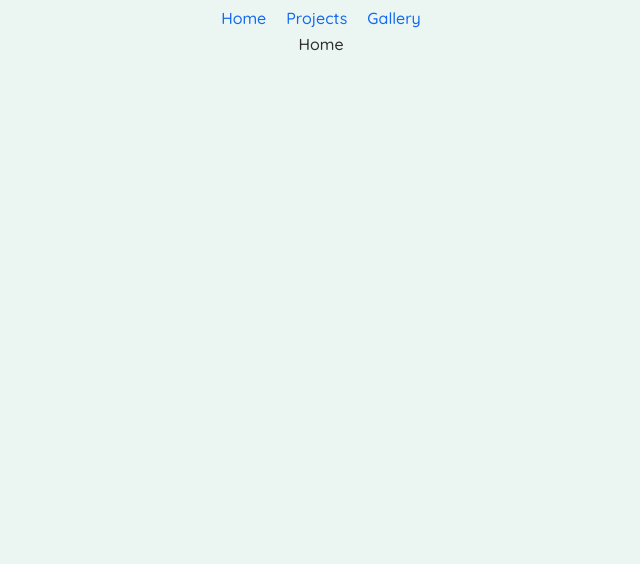
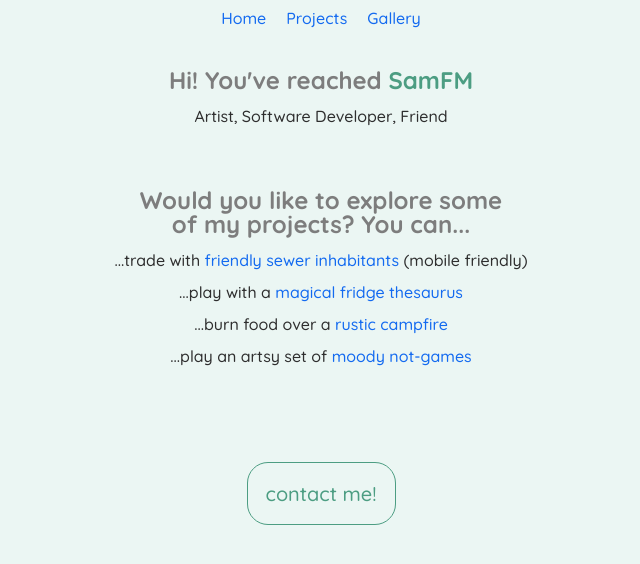
Before and after one commit to Samtfm/samfm-react, a React (Create React App) app: page / in a window 1280 px wide. Shown: the top 564 px of the page, without its empty margins (319-959 px from the left). Built offline with nearby package versions, Linux system fonts and the light colour scheme.

Commit message:
add home page content

```diff
--- a/src/App.js
+++ b/src/App.js
@@ -13,9 +13,6 @@ function App() {
   return (
     <Router>
       <Nav />
-      <div>
-        {/* A <Switch> looks through its children <Route>s and
-            renders the first one that matches the current URL. */}
       <Switch>
         <Route path="/projects">
           <div> Projects </div>
@@ -27,7 +24,6 @@ function App() {
           <Home />
         </Route>
       </Switch>
-      </div>
     </Router>
   );
 }
--- /dev/null
+++ b/src/Home.css
@@ -0,0 +1,25 @@
+.Home h1 {
+  margin-bottom: 16px;
+}
+
+.Home p {
+  margin-bottom: 16px;
+}
+
+.Home-heading-block {
+  margin-bottom: 64px;
+
+}
+.Home-body {
+  margin-bottom: 120px;
+
+}
+.Home-contact-button {
+    margin: 20px auto;
+    padding: 18px;
+    border: 1px solid #4c9d82;
+    color: #4c9d82;
+    border-radius: 21px;
+    font-size: 20px;
+    width: fit-content;
+}
--- a/src/Home.js
+++ b/src/Home.js
@@ -1,9 +1,57 @@
 import React from 'react';
+import './Home.css';
 
 function Home() {
   return (
-    <section>
-      Home
+    <section className="Home">
+      <section className="Home-heading-block">
+        <h1>Hi! You've reached <span class='accent'>SamFM</span></h1>
+        <p>Artist, Software Developer, Friend</p>
+      </section>
+      <section className="Home-body">
+        <h1>Would you like to explore some of my projects? You can...</h1>
+        <ul class="links">
+          <li>
+            <p>
+              <span>...trade with </span>
+              <a target="blank" href="http://eggs-nihilo.herokuapp.com/">
+                friendly sewer inhabitants
+              </a>
+              <span> (mobile friendly)</span>
+            </p>
+          </li>
+          <li>
+            <p>
+              <span>...play with a </span>
+              <a target="blank" href="https://samtfm.github.io/in-other-words/">
+                magical fridge thesaurus
+              </a>
+            </p>
+          </li>
+          <li>
+            <p>
+              <span>...burn food over a </span>
+              <a target="blank" href="http://ludumdare.com/compo/ludum-dare-36/?action=preview&uid=113483">
+                rustic campfire
+              </a>
+            </p>
+          </li>
+          <li>
+            <p>
+              <span>...play an artsy set of </span>
+              <a target="blank" href="https://samtfm.itch.io/hoppers/">
+                moody not-games
+              </a>
+            </p>
+          </li>
+        </ul>
+      </section>
+      <a
+        className="Home-contact-button"
+        href="mailto:sfmemail@gmail.com"
+      >
+        contact me!
+      </a>
     </section>
   );
 }
--- a/src/Nav.css
+++ b/src/Nav.css
@@ -3,6 +3,7 @@
   display: flex;
   flex-direction: row;
   justify-content: center;
+  margin-bottom: 32px;
 }
 
 .Nav-links a {
--- a/src/base_styles.css
+++ b/src/base_styles.css
@@ -15,11 +15,17 @@ span {
   word-wrap: normal;
 }
 
+section {
+  max-width: 800px;
+  margin: auto;
+}
+
 h1 {
   color: #7d7d7d;
   max-width: 385px;
   margin: 0 auto;
   font-weight: 700;
+  font-size: 1.5em;
 }
 h2 {
   max-width: 385px;
```
Lines whose indentation alone changed are shown as unchanged.
